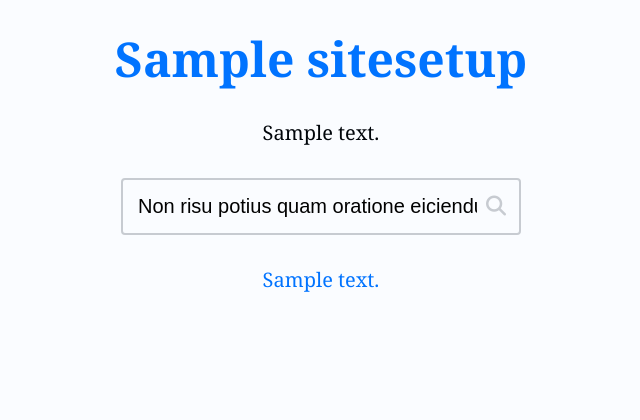
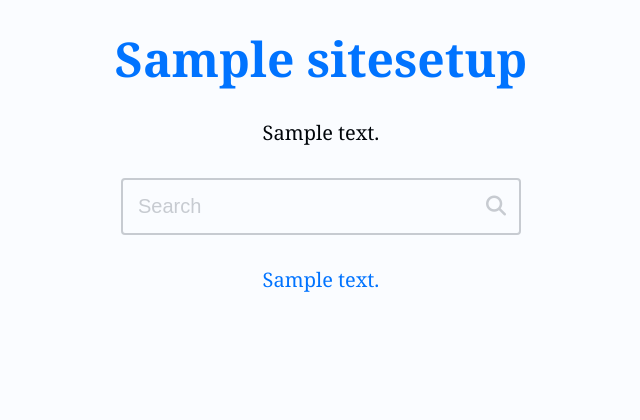
Before and after one commit to JonProg/Django_Blog, a Django app: page / in a window 1280 px wide. Shown: the top 420 px of the page, without its empty margins (319-959 px from the left). Run offline with Django 4.2, Linux system fonts and the light colour scheme; tables that the repository leaves empty hold one stand-in row (values such as "Sample post"); grey boxes marked "Sample" are stand-in pictures.

Commit message:
add search

```diff
--- a/blog/templates/blog/partials/_header.html
+++ b/blog/templates/blog/partials/_header.html
@@ -11,7 +11,7 @@
 
     {% if site_setup.show_search %}
       <div class="search pb-base center">
-        <form class="search-form" action="#" method="get">
+        <form class="search-form" action="{% url 'blog:search' %}" method="get">
           <div class="search-content">
             <label class="sr-only" id="search-label" for="search-input">Search</label>
             <input
@@ -20,7 +20,7 @@
               name="search"
               id="search-input"
               placeholder="Search"
-              value="Non risu potius quam oratione eiciendum? Quo pleb "
+              value=""
             >
             <button class="search-btn" type="submit" aria-labelledby="search-label">
               <i class="fa fa-search"></i>
--- a/blog/urls.py
+++ b/blog/urls.py
@@ -5,6 +5,7 @@ app_name = 'blog'
 
 urlpatterns = [
     path('', views.index, name='index'),
+    path('search/', views.search, name='search'),
     path('post/<slug:slug>/', views.post, name='post'),
     path('page/<slug:slug>/', views.page, name='page'),
     path('created_by/<int:author_id>/', views.created_by, name='created_by'),
--- a/blog/views.py
+++ b/blog/views.py
@@ -1,5 +1,6 @@
 from django.shortcuts import render
 from django.core.paginator import Paginator
+from django.db.models import Q
 from blog.models import Post
 
 
@@ -67,6 +68,29 @@ def tag(request, slug):
         }
     )
 
+
+def search(request):
+    search_value = request.GET.get('search', '').strip()
+
+    posts = (
+        Post.objects.get_published()
+        .filter(
+            Q(title__icontains = search_value) |
+            Q(excerpt__icontains = search_value) |
+            Q(content__icontains = search_value)
+        )[:PER_PAGE]
+    )
+
+    return render(
+        request,
+        'blog/pages/index.html',
+        {
+            'page_obj': posts,
+            'search_value': search_value,
+        }
+    )
+
+
 def page(request):
     return render(
         request,
```
